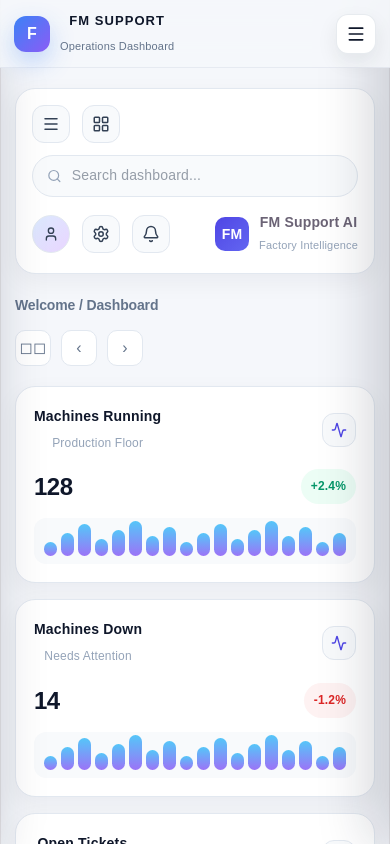
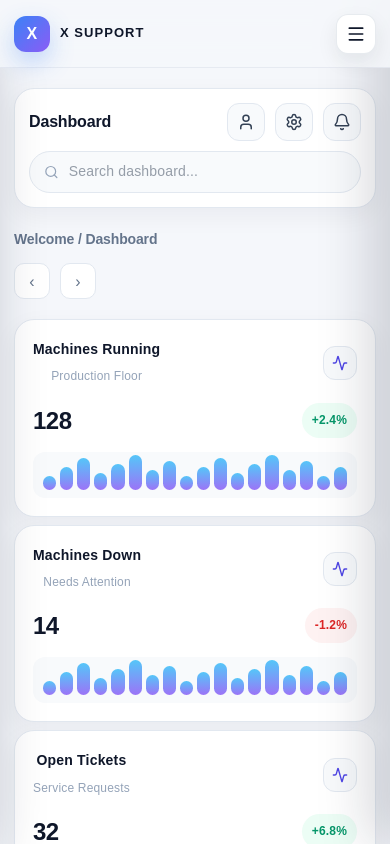
Before and after one commit to shurjo98/Frontend-ShowCase-1, a React (Vite) app in the folder react-practice/: page /#/ in a window 390 px wide. Built offline with nearby package versions, Linux system fonts and the light colour scheme.

Commit message:
fixed topbar

```diff
--- a/react-practice/src/components/dashboard/SideInfoCard.tsx
+++ b/react-practice/src/components/dashboard/SideInfoCard.tsx
@@ -87,17 +87,19 @@ function SideInfoCard() {
                         backgroundColor: getPriorityColor(item.value),
                       }}
                     />
-                    <div style={textBlockStyle}>
-                      <span style={nameStyle}>{item.name}</span>
-                      <span style={metaStyle}>
-                        {formatStatus(item.status)}
-                      </span>
-                    </div>
+
+                    <span style={nameStyle}>{item.name}</span>
                   </div>
 
-                  <span style={scoreStyle}>
-                    {getPriorityLabel(item.value)}
-                  </span>
+                  <div style={rightGroupStyle}>
+                    <span style={statusStyle}>
+                      {formatStatus(item.status)}
+                    </span>
+
+
+                  </div>
+
+
                 </HoverRow>
               </button>
             );
@@ -234,4 +236,19 @@ const scoreStyle: CSSProperties = {
   color: "#0f172a",
 };
 
+const rightGroupStyle: CSSProperties = {
+  display: "flex",
+  alignItems: "center",
+  gap: "12px",
+  minWidth: "120px", // 🔥 KEY: keeps alignment consistent
+  justifyContent: "flex-end",
+};
+
+const statusStyle: CSSProperties = {
+  fontSize: "12px",
+  color: "#64748b",
+  minWidth: "80px", // 🔥 KEY: same width for all statuses
+  textAlign: "right",
+};
+
 export default SideInfoCard;
--- a/react-practice/src/components/dashboard/Topbar.tsx
+++ b/react-practice/src/components/dashboard/Topbar.tsx
@@ -1,5 +1,5 @@
 import type { CSSProperties } from "react";
-import { Menu, LayoutGrid, Settings, Bell, Search, User } from "lucide-react";
+import { LayoutGrid, Settings, Bell, Search, User } from "lucide-react";
 import IconButton from "../ui/IconButton";
 import Card from "../ui/Card";
 
@@ -10,41 +10,49 @@ type TopbarProps = {
 function Topbar({ screenWidth }: TopbarProps) {
   const isMobile = screenWidth < 768;
 
+  if (isMobile) {
+    return (
+      <Card style={mobileTopbarStyle}>
+        <div style={mobileTopRowStyle}>
+          <div style={mobileTopbarLabelStyle}>Dashboard</div>
+
+          <div style={mobileActionsStyle}>
+            <IconButton>
+              <User size={18} />
+            </IconButton>
+
+            <IconButton>
+              <Settings size={18} />
+            </IconButton>
+
+            <IconButton>
+              <Bell size={18} />
+            </IconButton>
+          </div>
+        </div>
+
+        <div style={mobileSearchRowStyle}>
+          <div style={mobileSearchWrapperStyle}>
+            <Search size={16} color="#94a3b8" />
+            <input
+              type="text"
+              placeholder="Search dashboard..."
+              style={searchInputStyle}
+            />
+          </div>
+        </div>
+      </Card>
+    );
+  }
+
   return (
-    <Card
-      style={{
-        ...topbarStyle,
-        flexDirection: isMobile ? "column" : "row",
-        alignItems: isMobile ? "stretch" : "center",
-        minHeight: isMobile ? "auto" : "68px",
-        gap: isMobile ? "14px" : "16px",
-        padding: isMobile ? "16px" : "14px 20px",
-      }}
-    >
-      <div
-        style={{
-          ...leftGroupStyle,
-          flexWrap: "wrap",
-          width: isMobile ? "100%" : "auto",
-          flex: isMobile ? "none" : 1,
-          minWidth: 0,
-        }}
-      >
-        <IconButton>
-          <Menu size={18} />
-        </IconButton>
-
+    <Card style={desktopTopbarStyle}>
+      <div style={leftGroupStyle}>
         <IconButton>
           <LayoutGrid size={18} />
         </IconButton>
 
-        <div
-          style={{
-            ...searchWrapperStyle,
-            width: isMobile ? "100%" : "300px",
-            maxWidth: "100%",
-          }}
-        >
+        <div style={searchWrapperStyle}>
           <Search size={16} color="#94a3b8" />
           <input
             type="text"
@@ -54,13 +62,15 @@ function Topbar({ screenWidth }: TopbarProps) {
         </div>
       </div>
 
-      <div
-        style={{
-          ...topbarRightSideStyle,
-          width: isMobile ? "100%" : "auto",
-          justifyContent: isMobile ? "space-between" : "flex-end",
-        }}
-      >
+      <div style={topbarRightSideStyle}>
+        <div style={brandMiniStyle}>
+          <div style={brandMiniLogoStyle}>X</div>
+
+          <div style={brandMiniTextWrapStyle}>
+            <div style={brandMiniTitleStyle}>X Support AI</div>
+          </div>
+        </div>
+
         <div style={rightGroupStyle}>
           <div style={avatarStyle}>
             <User size={16} />
@@ -74,35 +84,67 @@ function Topbar({ screenWidth }: TopbarProps) {
             <Bell size={18} />
           </IconButton>
         </div>
-
-        <div style={brandMiniStyle}>
-          <div style={brandMiniLogoStyle}>FM</div>
-
-          <div style={brandMiniTextWrapStyle}>
-            <div style={brandMiniTitleStyle}>FM Support AI</div>
-            <div style={brandMiniSubtitleStyle}>Factory Intelligence</div>
-          </div>
-        </div>
       </div>
     </Card>
   );
 }
 
-const topbarStyle: CSSProperties = {
+const desktopTopbarStyle: CSSProperties = {
   display: "flex",
+  alignItems: "center",
   justifyContent: "space-between",
+  minHeight: "68px",
+  gap: "16px",
+  padding: "14px 20px",
+};
+
+const mobileTopbarStyle: CSSProperties = {
+  display: "flex",
+  flexDirection: "column",
+  gap: "10px",
+  padding: "14px",
+};
+
+const mobileTopRowStyle: CSSProperties = {
+  display: "flex",
+  alignItems: "center",
+  justifyContent: "space-between",
+  gap: "12px",
+};
+
+const mobileTopbarLabelStyle: CSSProperties = {
+  fontSize: "16px",
+  fontWeight: 700,
+  color: "#0f172a",
+  letterSpacing: "-0.01em",
+  margin: 0,
+  flex: 1,
+  textAlign: "left",
+};
+
+const mobileActionsStyle: CSSProperties = {
+  display: "flex",
+  alignItems: "center",
+  gap: "10px",
+  flexShrink: 0,
+};
+
+const mobileSearchRowStyle: CSSProperties = {
+  width: "100%",
 };
 
 const leftGroupStyle: CSSProperties = {
   display: "flex",
   alignItems: "center",
   gap: "12px",
+  flex: 1,
+  minWidth: 0,
 };
 
 const topbarRightSideStyle: CSSProperties = {
   display: "flex",
   alignItems: "center",
-  gap: "14px",
+  gap: "16px",
   flexShrink: 0,
 };
 
@@ -130,25 +172,50 @@ const brandMiniLogoStyle: CSSProperties = {
   color: "#fff",
   fontWeight: 700,
   fontSize: "14px",
+  flexShrink: 0,
 };
 
 const brandMiniTextWrapStyle: CSSProperties = {
   minWidth: 0,
+  display: "flex",
+  flexDirection: "column",
+  justifyContent: "center",
+  lineHeight: 1.1,
 };
 
 const brandMiniTitleStyle: CSSProperties = {
   fontWeight: 700,
   fontSize: "14px",
+  color: "#0f172a",
   whiteSpace: "nowrap",
+  margin: 0,
+  lineHeight: 1.1,
 };
 
 const brandMiniSubtitleStyle: CSSProperties = {
   fontSize: "11px",
   color: "#94a3b8",
   whiteSpace: "nowrap",
+  marginTop: "2px",
+  lineHeight: 1.2,
 };
 
 const searchWrapperStyle: CSSProperties = {
+  width: "300px",
+  maxWidth: "100%",
+  height: "42px",
+  borderRadius: "999px",
+  border: "1px solid #e2e8f0",
+  backgroundColor: "#f8fafc",
+  display: "flex",
+  alignItems: "center",
+  gap: "10px",
+  padding: "0 14px",
+  boxSizing: "border-box",
+};
+
+const mobileSearchWrapperStyle: CSSProperties = {
+  width: "100%",
   height: "42px",
   borderRadius: "999px",
   border: "1px solid #e2e8f0",
--- a/react-practice/src/components/dashboard/WelcomeBar.tsx
+++ b/react-practice/src/components/dashboard/WelcomeBar.tsx
@@ -19,7 +19,6 @@ function WelcomeBar({ screenWidth }: WelcomeBarProps) {
       <div style={breadcrumbStyle}>Welcome / Dashboard</div>
 
       <div style={actionsStyle}>
-        <button style={smallButtonStyle}>◻◻</button>
         <button style={smallButtonStyle}>‹</button>
         <button style={smallButtonStyle}>›</button>
       </div>
--- a/react-practice/src/components/layout/Layout.tsx
+++ b/react-practice/src/components/layout/Layout.tsx
@@ -81,10 +81,9 @@ function Layout() {
       {isCompactSidebar && (
         <header style={mobileHeaderStyle}>
           <div style={mobileHeaderLeftStyle}>
-            <div style={mobileLogoBoxStyle}>F</div>
+            <div style={mobileLogoBoxStyle}>X</div>
             <div style={mobileBrandTextWrapStyle}>
-              <div style={mobileTitleStyle}>FM SUPPORT</div>
-              <div style={mobileSubtitleStyle}>Operations Dashboard</div>
+              <div style={mobileTitleStyle}>X SUPPORT</div>
             </div>
           </div>
 
@@ -122,10 +121,9 @@ function Layout() {
       >
         <div style={sidebarInnerStyle}>
           <div>
-            <div style={isCompactSidebar ? mobileBrandCardStyle : brandStyle}>              <div style={logoBoxStyle}>F</div>
+            <div style={isCompactSidebar ? mobileBrandCardStyle : brandStyle}>              <div style={logoBoxStyle}>X</div>
               <div>
-                <h2 style={brandTitleStyle}>FM SUPPORT</h2>
-                <p style={brandSubStyle}>Dashboard</p>
+                <h2 style={brandTitleStyle}>X SUPPORT</h2>
               </div>
             </div>
 
@@ -380,10 +378,15 @@ const mobileHeaderLeftStyle: CSSProperties = {
   alignItems: "center",
   gap: "10px",
   minWidth: 0,
+  flex: 1,
 };
 
 const mobileBrandTextWrapStyle: CSSProperties = {
   minWidth: 0,
+  display: "flex",
+  flexDirection: "column",
+  justifyContent: "center",
+  lineHeight: 1.1,
 };
 
 const mobileLogoBoxStyle: CSSProperties = {
@@ -405,16 +408,10 @@ const mobileTitleStyle: CSSProperties = {
   fontWeight: 700,
   letterSpacing: "0.08em",
   color: "#0f172a",
+  margin: 0,
+  lineHeight: 1.1,
 };
 
-const mobileSubtitleStyle: CSSProperties = {
-  fontSize: "11px",
-  color: "#64748b",
-  marginTop: "2px",
-  whiteSpace: "nowrap",
-  overflow: "hidden",
-  textOverflow: "ellipsis",
-};
 
 const menuButtonStyle: CSSProperties = {
   width: "40px",
--- a/react-practice/src/data/dashboardData.ts
+++ b/react-practice/src/data/dashboardData.ts
@@ -76,25 +76,25 @@ export const summaryCards: SummaryCardItem[] = [
 
 export const sideListItems: SideListItem[] = [
   {
-    name: "Line A-12 Motor Overheat",
+    name: "Line A-12",
     value: 82,
     change: "+12%",
     trend: "up",
   },
   {
-    name: "Thread Break Spike - Unit 5",
+    name: "Line B-8",
     value: 58,
     change: "+4%",
     trend: "up",
   },
   {
-    name: "Needle Wear Detected",
+    name: "Line A-3",
     value: 24,
     change: "-2%",
     trend: "down",
   },
   {
-    name: "Oil Level Drop - Zone B",
+    name: "Line D-12",
     value: 95,
     change: "+18%",
     trend: "up",
@@ -125,7 +125,7 @@ export const activityItems: ActivityItem[] = [
     time: "11:02",
     category: "machines",
     machine: "Line A-12",
-    detail: "AI flagged abnormal vibration in the drive system",
+    detail: "Vibration detected",
     source: "AI Engine",
     status: "Alert",
     statusType: "negative",
@@ -133,26 +133,26 @@ export const activityItems: ActivityItem[] = [
   {
     time: "10:55",
     category: "visits",
-    machine: "Overlock Unit 3",
-    detail: "Technician assigned for on-floor inspection",
-    source: "Md Hares",
+    machine: "Line D-12",
+    detail: "Technician assigned",
+    source: "System",
     status: "Assigned",
     statusType: "positive",
   },
   {
     time: "10:42",
     category: "tickets",
-    machine: "Machine X",
-    detail: "Auto-diagnosis completed and report generated",
-    source: "FM Support AI",
+    machine: "Line A-08",
+    detail: "Diagnosis completed",
+    source: "Sensor",
     status: "Resolved",
     statusType: "positive",
   },
   {
     time: "10:10",
     category: "tickets",
-    machine: "Line B-07",
-    detail: "Spare parts request created from support ticket",
+    machine: "Line B-06",
+    detail: "Parts requested",
     source: "System",
     status: "Pending",
     statusType: "neutral",
@@ -160,8 +160,8 @@ export const activityItems: ActivityItem[] = [
   {
     time: "09:48",
     category: "machines",
-    machine: "Flatlock Unit 5",
-    detail: "Temperature spike detected during production",
+    machine: "Line C-2",
+    detail: "Temperature spike",
     source: "Sensor Feed",
     status: "Warning",
     statusType: "negative",
@@ -169,8 +169,8 @@ export const activityItems: ActivityItem[] = [
   {
     time: "09:20",
     category: "visits",
-    machine: "Button Attach 2",
-    detail: "Routine maintenance completed successfully",
+    machine: "Line C-04",
+    detail: "Maintenance completed",
     source: "Field Team",
     status: "Done",
     statusType: "positive",
--- a/react-practice/src/index.css
+++ b/react-practice/src/index.css
@@ -54,11 +54,9 @@
 }
 
 #root {
-  width: 1126px;
-  max-width: 100%;
-  margin: 0 auto;
+  width: 100%;
+  margin: 0;
   text-align: center;
-  border-inline: 1px solid var(--border);
   min-height: 100svh;
   display: flex;
   flex-direction: column;
--- a/react-practice/src/pages/DashboardPage.tsx
+++ b/react-practice/src/pages/DashboardPage.tsx
@@ -36,7 +36,7 @@ function DashboardPage() {
       : isTablet
       ? "repeat(2, minmax(0, 1fr))"
       : "repeat(4, minmax(0, 1fr))",
-    gap: "16px",
+    gap: "8px",
   };
 
   const middleGridStyle: CSSProperties = {
```
